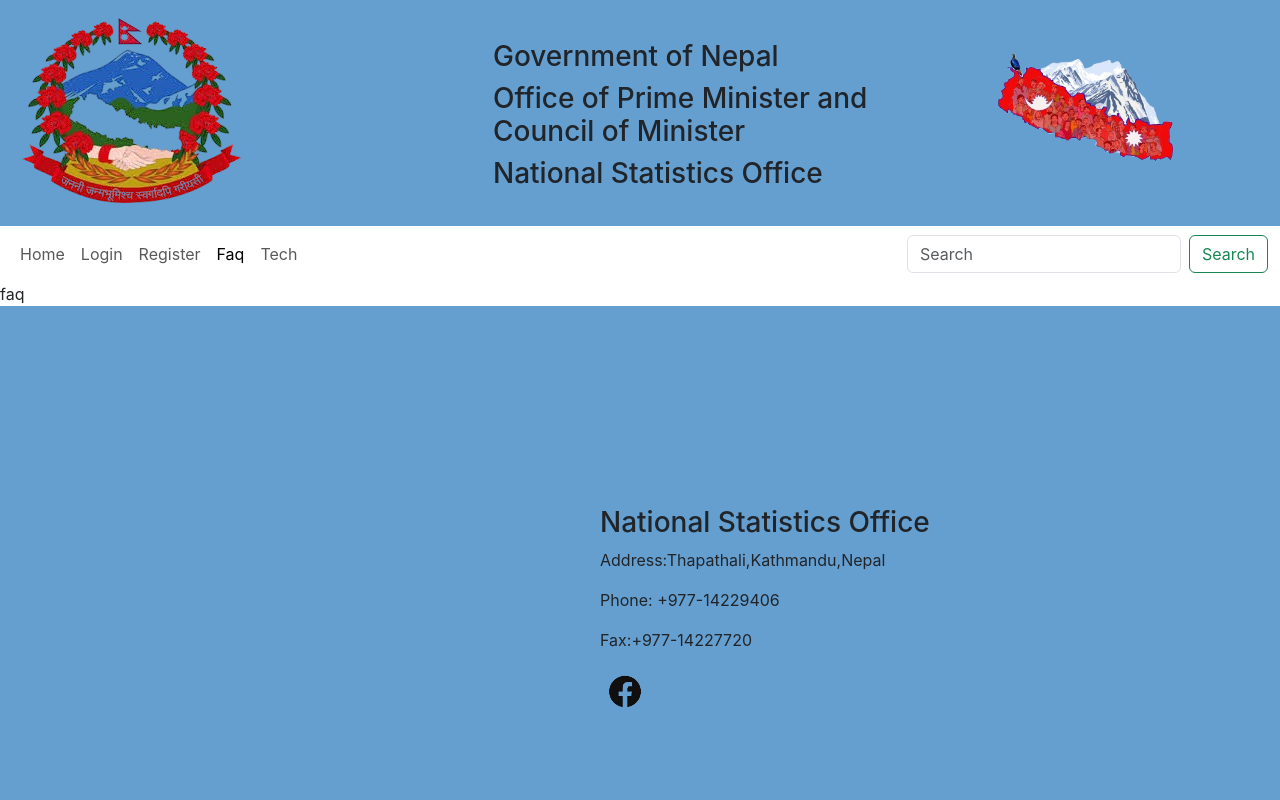
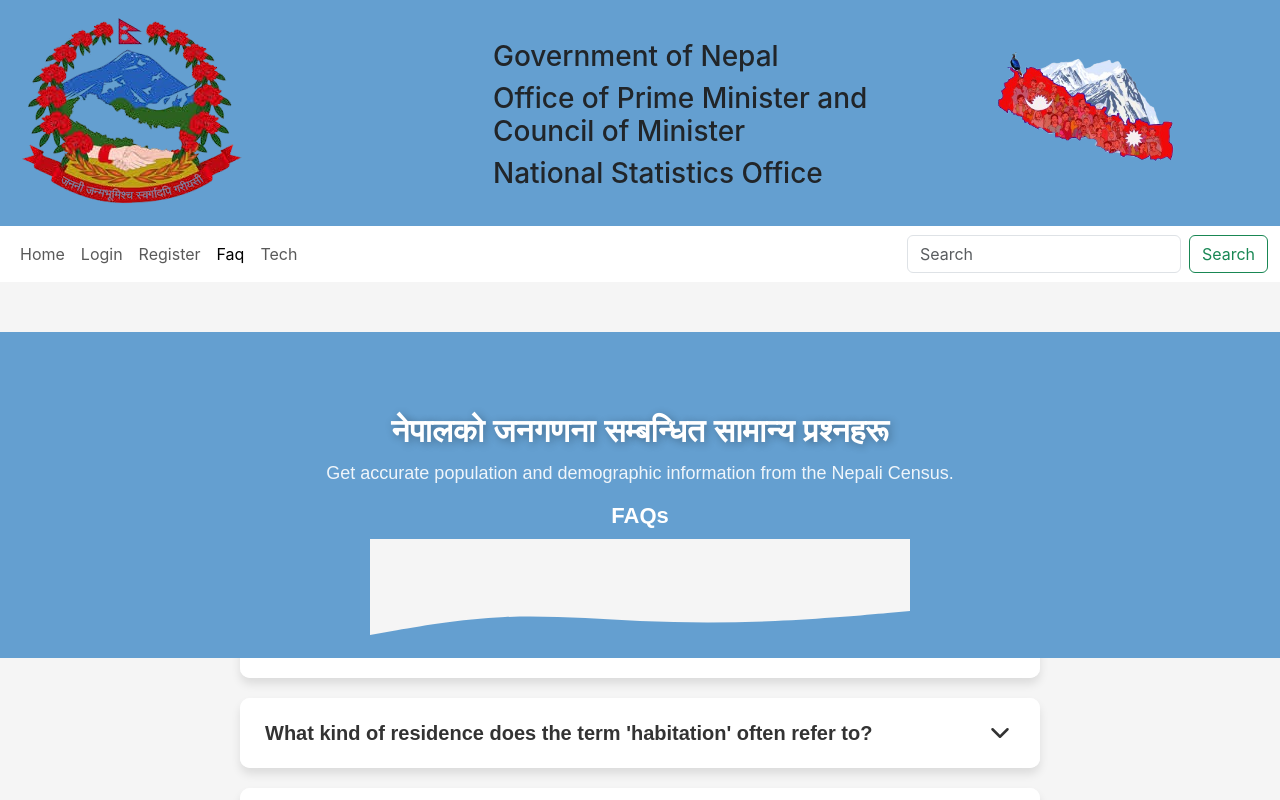
Before and after one commit to rijashrija/Egov-project, a React (Create React App) app: page /faq in a window 1280 px wide. Shown: the top 800 px of the page. Built offline with nearby package versions, Linux system fonts and the light colour scheme.

Commit message:
added questions

```diff
--- a/src/components/Faq.js
+++ b/src/components/Faq.js
@@ -1,11 +1,169 @@
-import React from 'react'
+import React, { useState } from "react";
 
-function Faq() {
+const FAQ = () => {
+  const faqs = [
+    {
+      question: "What is a census?",
+      answer:
+        "Census refers to the act of counting all persons usually residing in the country within a specified period of time and collecting data related to personal and family details, and the term also refers to the overall process of processing, publishing and distributing the data thus collected.",
+    },
+    {
+      question: "What kind of residence does the term 'habitation' often refer to?",
+      answer:
+        "Usually reside means the place where a person lives most or almost of the time. A person's usual residence may be the place where he or she has his or her own permanent home, a place where he or she temporarily resides, or the home of another person. ",
+    },
+    {
+      question: "What data is available from the census?",
+      answer:
+        "The census provides information on many demographic, social and economic activities, such as how many people live in which areas and territories of Nepal, how many women, men, other genders, children, working age group and elderly people are there, what are their housing and facilities like, what are the occupations people do, what is the employment situation, what are the numbers of different castes, languages ​​and religions scattered in different places, what is their education and literacy status, what is the migration status, what is the birth and death status, how many people are physically or mentally disabled, how many people have gone abroad.",
+    },
+    {
+      question: "Why is a census conducted?",
+      answer:
+        "The census provides basic data required for development work such as education, health, roads and other physical infrastructure, as well as for preparing programs related to old age allowance, disability allowance, widow and helpless allowance, special arrangements, and social services and security. ",
+    },
+    {
+      question: "What is the main purpose of the census?",
+      answer:
+        "The main objective of the census is to provide information about the trends and characteristics of the population and to periodically provide demographic data and indicators to formulate plans, policies, and programs for public welfare.",
+    },
+    {
+      question: "What is the importance of the census?",
+      answer:
+        "The census provides the most up-to-date data on the size, structure, distribution and growth of the country's population. Since it provides gender and inclusive data down to the smallest administrative unit, the ward level, it provides very useful information required to formulate and operate development work and targeted programs. Therefore, it is of great importance as it also provides data required to operate roads, bridges, schools, industries, health services, drinking water, electricity, irrigation, food supply, housing arrangements.",
+    },
+    {
+      question: "Who is conducting census?",
+      answer:
+        "The Central Statistical Department, an official body under the National Planning Commission, Government of Nepal, is conducting the National Census 2078 in accordance with the National Census Operation and Management Order, 2076, published in the Government of Nepal's Gazette dated Shrawan 6, 2076.",
+    },
+    {
+      question: "Who are the users of the data obtained from the census?",
+      answer:
+        "In a federal structure, the data obtained from the census serves as a source of basic data for the federal, provincial, and local governments and provides continuous feedback to the state. General users such as intellectuals, politicians, social workers, media workers, industrialists, businessmen, academics, population experts, researchers, sociologists, planners, economists, teachers, students, and general citizens use the data obtained from the census. In addition, the international community also uses census data.",
+    },
+    {
+      question: "How people are counted in the census?",
+      answer:
+        "Since the census needs to collect data in a way that no one is left out and no one is repeated, the family is considered the unit of enumeration, and the person in the family in which he usually lives is counted from that family. Generally, for census purposes, a family is understood as a group of people who live under the same financial management, live under the same roof, and eat in a common kitchen. Both related and unrelated people who often live in the same family are counted from the same family.",
+    },
+    {
+      question: "How to participate in the census?",
+      answer:
+        "The slogan of this census is “My Census, My Participation”. Therefore, we all have to voluntarily take responsibility for ensuring that we include the correct details of our household and family members in the census and cooperate in the census by answering the questions asked in the census correctly. In addition, we can encourage our neighbors, relatives, and friends to participate in the census by asking them whether the supervisors and enumerators have visited their homes.",
+    },
+    {
+      question: "What is my calculation,my participation?",
+      answer:
+        "Although the National Census will be conducted under the leadership of the Government of Nepal and the Central Bureau of Statistics, it is not possible to complete it successfully without the full participation of all individuals, communities and organizations. The main aim of this slogan is to create a sense that the census is my census and to ensure that we are counted. Therefore, it is said that we can all participate by voluntarily recording our details and inviting our neighbors, friends and relatives to participate in the census and provide accurate details.",
+    },
+    {
+      question: "Do I hane to answer all the question on the census?",
+      answer:
+        "According to the Statistics Act, 2015 and the National Census Operation and Management Order, 2076, it is stated that it is the responsibility and duty of all respondents to answer all the questions asked in the census. Therefore, one must answer each and every question asked in the census.",
+    },
+
+  ];
+
+  const [activeIndex, setActiveIndex] = useState(null);
+
+  const toggleFAQ = (index) => {
+    setActiveIndex(index === activeIndex ? null : index);
+  };
+
   return (
-    <div>
-      faq
+    <div style={{ fontFamily: "'Poppins', sans-serif", background: "#f5f5f5", padding: "50px 0" }}>
+      {/* Curved Header with New Color */}
+      <div style={{ position: "relative", background: "rgb(100, 159, 208)", color: "#fff", padding: "80px 20px 120px", textAlign: "center" }}>
+        <h1 style={{ fontSize: "32px", fontWeight: "bold", textShadow: "2px 2px 8px rgba(0, 0, 0, 0.3)" }}>
+          नेपालको जनगणना सम्बन्धित सामान्य प्रश्नहरू
+        </h1>
+        <p style={{ fontSize: "18px", marginTop: "10px", opacity: "0.9" }}>
+          Get accurate population and demographic information from the Nepali Census.
+        </p>
+
+        <h2 style={{ fontSize: "22px", fontWeight: "bold", color: "#fff", marginTop: "15px" }}>
+           FAQs
+        </h2>
+
+        <svg
+          viewBox="0 0 1440 320"
+          style={{ position: "absolute", bottom: "-1px", left: "0", width: "100%", height: "120px" }}
+        >
+          <path fill="#f5f5f5" d="M0,256L60,245.3C120,235,240,213,360,208C480,203,600,213,720,218.7C840,224,960,224,1080,218.7C1200,213,1320,203,1380,197.3L1440,192V0H0Z"></path>
+        </svg>
+      </div>
+
+      {/* FAQ Section */}
+      <div style={{ maxWidth: "800px", margin: "0 auto", marginTop: "-50px" }}>
+        {faqs.map((faq, index) => (
+          <div
+            key={index}
+            style={{
+              marginBottom: "20px",
+              borderRadius: "10px",
+              boxShadow: "0 6px 10px rgba(0, 0, 0, 0.1)",
+              transition: "transform 0.3s ease",
+              overflow: "hidden",
+              background: "#fff",
+            }}
+            onMouseEnter={(e) => (e.currentTarget.style.transform = "translateY(-5px)")}
+            onMouseLeave={(e) => (e.currentTarget.style.transform = "translateY(0)")}
+          >
+            <div
+              onClick={() => toggleFAQ(index)}
+              style={{
+                display: "flex",
+                justifyContent: "space-between",
+                alignItems: "center",
+                background: "#fff",
+                color: "#333",
+                padding: "20px 25px",
+                cursor: "pointer",
+                fontWeight: "bold",
+                fontSize: "20px",
+                borderBottom: activeIndex === index ? "2px solid rgb(100, 159, 208)" : "none",
+                transition: "background 0.3s ease",
+              }}
+            >
+              {faq.question}
+              <svg
+                xmlns="http://www.w3.org/2000/svg"
+                viewBox="0 0 24 24"
+                fill="none"
+                stroke="currentColor"
+                strokeWidth="2"
+                strokeLinecap="round"
+                strokeLinejoin="round"
+                style={{
+                  width: "30px",
+                  height: "30px",
+                  color: activeIndex === index ? "rgb(100, 159, 208)" : "#333",
+                  transition: "color 0.3s ease",
+                }}
+              >
+                <path d="M6 9l6 6 6-6" />
+              </svg>
+            </div>
+            {activeIndex === index && (
+              <div
+                style={{
+                  background: "#f5f5f5",
+                  color: "#333",
+                  padding: "20px 25px",
+                  fontSize: "18px",
+                  borderTop: "1px solid #ddd",
+                  transition: "max-height 0.5s ease",
+                }}
+              >
+                {faq.answer}
+              </div>
+            )}
+          </div>
+        ))}
+      </div>
     </div>
-  )
-}
+  );
+};
 
-export default Faq
+export default FAQ;
```
